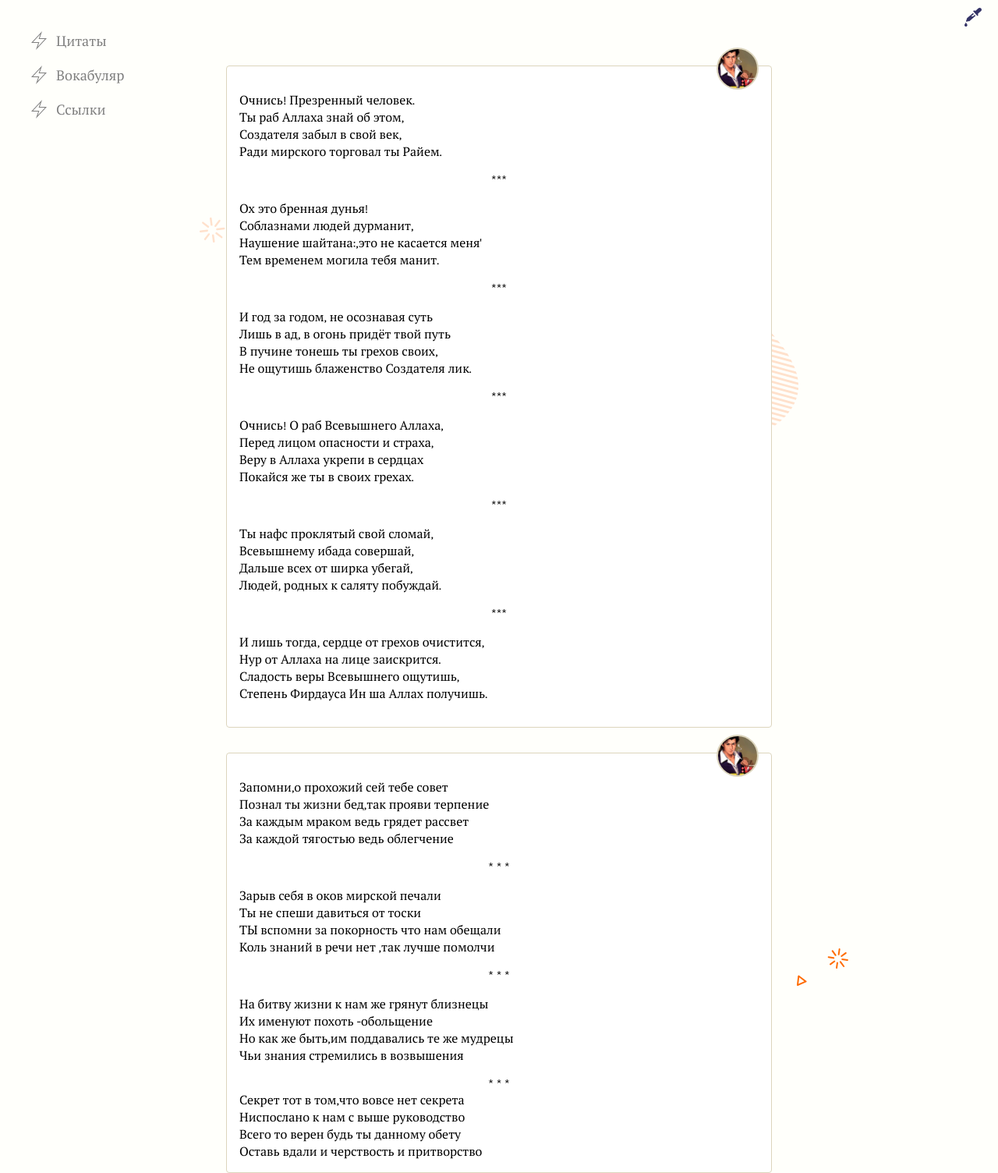
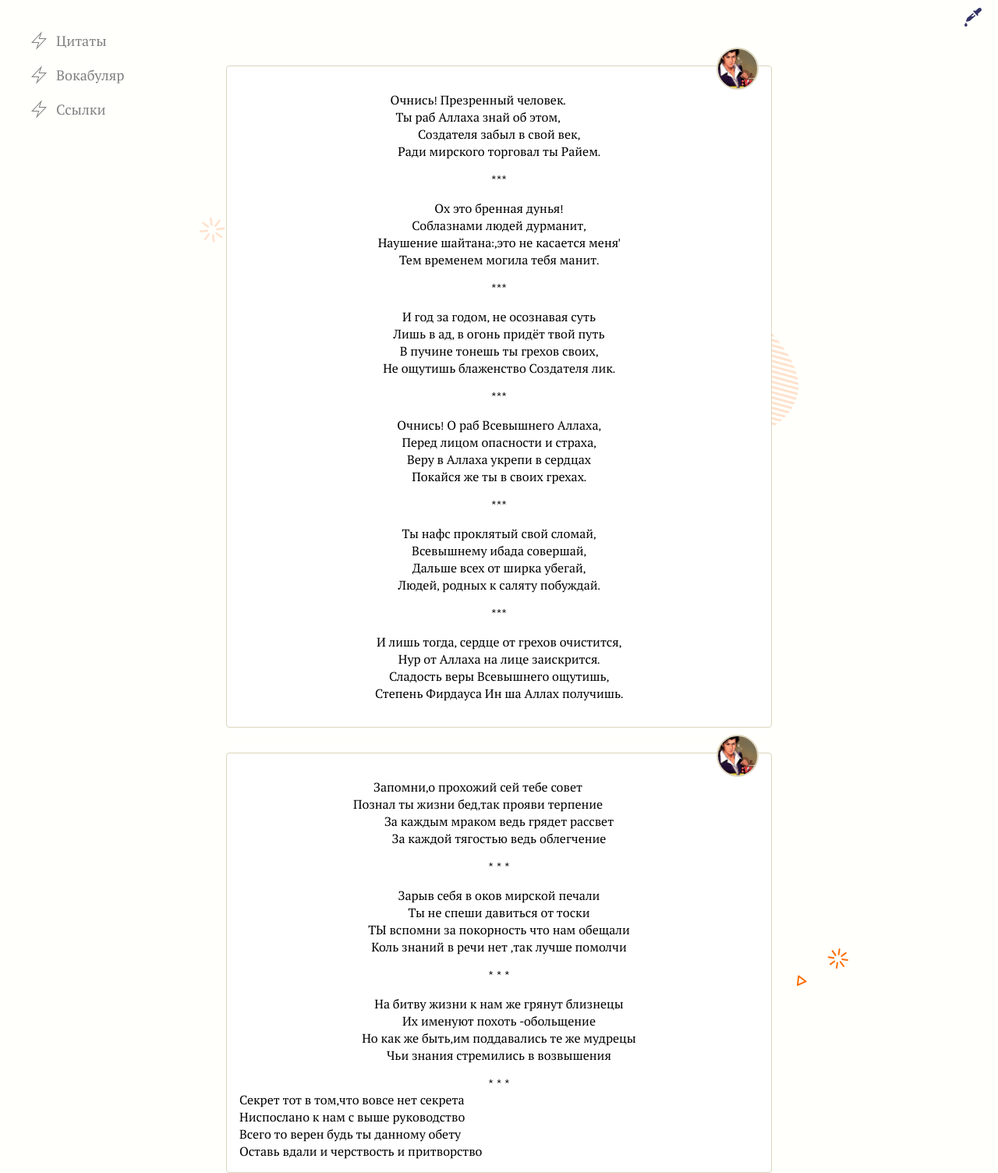
Before and after one commit to suyokiri/note, a PHP site: page / in a window 1280 px wide. Shown: the whole page at 78% size. Run offline with PHP 8.4, Linux system fonts and the light colour scheme.

Commit message:
Update note.css

```diff
--- a/note.css
+++ b/note.css
@@ -52,6 +52,10 @@ body {
 
 ::selection {
   background: var(--selection);
+}
+
+.b p {
+    text-align: center;
 }
 
 a {
```
